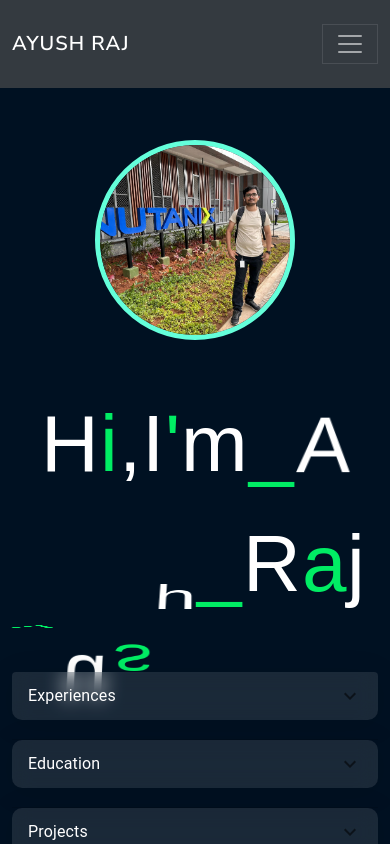
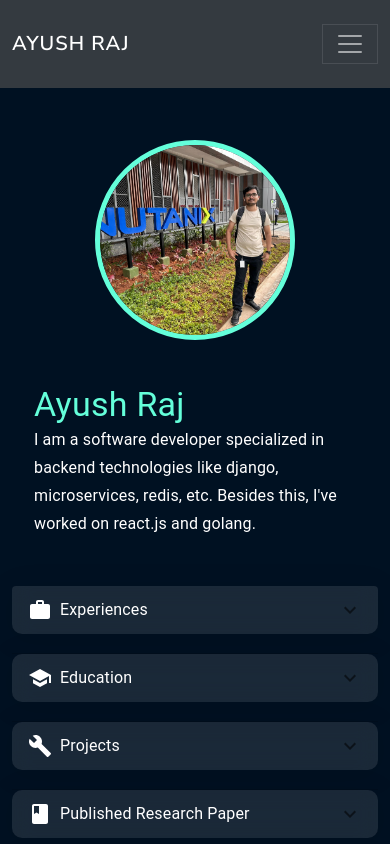
Before and after one commit to ayush-raj8/portfolio, a React (Create React App) app: page / in a window 390 px wide. Shown: the top 844 px of the page. Built offline with nearby package versions, Linux system fonts and the light colour scheme.

Commit message:
About Me changed

```diff
--- a/src/App.js
+++ b/src/App.js
@@ -24,7 +24,6 @@ function App() {
       <br></br>
       <GetInTouch/>
       </main>
-      <Footer />
       </Box>
     </Router>
   );
--- a/src/components/DataAccordion.js
+++ b/src/components/DataAccordion.js
@@ -10,12 +10,25 @@ import {
     StepContent,
     Chip,
 } from "@mui/material";
+import WorkIcon from "@mui/icons-material/Work";
+import SchoolIcon from "@mui/icons-material/School";
+import BuildIcon from "@mui/icons-material/Build";
+import ArticleIcon from "@mui/icons-material/Article";
+import BookIcon from "@mui/icons-material/Book";
 import ExpandMoreIcon from "@mui/icons-material/ExpandMore";
 import data from "./data.js";
 
 function DataAccordion() {
     const badgeColors = ["warning", "info", "success", "error", "primary"];
     const len = badgeColors.length;
+
+    const keyIcons = {
+        "Experiences": <WorkIcon sx={{ color: "#fff", mr: 1 }} />,
+        "Education": <SchoolIcon sx={{ color: "#fff", mr: 1 }} />,
+        "Projects": <BuildIcon sx={{ color: "#fff", mr: 1 }} />,
+        "Published Research Paper": <BookIcon sx={{ color: "#fff", mr: 1 }} />,
+        "Published Articles": <ArticleIcon sx={{ color: "#fff", mr: 1 }} />,
+    };
 
     return (
         <div>
@@ -28,6 +41,8 @@ function DataAccordion() {
                     marginBottom: '20px'
                 }}>
                     <AccordionSummary expandIcon={<ExpandMoreIcon />}>
+
+                        {keyIcons[key]}
                         <Typography sx={{ color: "#fff" }}>{key}</Typography>
                     </AccordionSummary>
                     <AccordionDetails>
--- a/src/components/GetInTouch.js
+++ b/src/components/GetInTouch.js
@@ -14,7 +14,7 @@ const GetInTouch = () => {
     <div style={{ backgroundColor: "#00000000", padding: "50px" }}>
 
       <h2 style={{ textAlign: "center", marginBottom: "30px",color:"#64ffda " }}>Get in Touch</h2>
-            <p style={{ textAlign: "center", marginBottom: "3px",color:"#64ffda " }}>Feel free to get in touch with me anytime! Whether you have a question, a project you'd like to discuss, <br/>or just want to say hi, I'd love to hear from you and will do my best to get back to you as soon as possible</p>
+            <p style={{ textAlign: "center", marginBottom: "3px",color:"#64ffda " }}>Feel free to get in touch with me anytime! Whether you have a question, a project you'd like to discuss, <br/>or just want to say hi, I'd love to hear from you and will do my best to get back to you as soon as possible.</p>
             <br></br>
       <form style={{ display: "flex", flexDirection: "column", alignItems: "center" }}>
          <button type="button" style={{ padding: "10px 30px", backgroundColor: "#00ed64", color: "#000000", border: "none", borderRadius: "5px", cursor: "pointer" }} onClick={handleSendEmail}> Say Hello !</button>
--- a/src/components/Starter.js
+++ b/src/components/Starter.js
@@ -1,15 +1,12 @@
-import React, { useState, useEffect } from "react";
+import React from "react";
 import pic from "./pic.jpeg";
-import Loader from "./Loader.js";
 import "./starter.css"; // Import the CSS file
-import { Avatar } from "@mui/material";
+import { Avatar, Typography } from "@mui/material";
 
 function Starter() {
-  // Your existing code here
-
   return (
     <div className="container">
-        <div className="image-container">
+      <div className="image-container">
         <Avatar
           alt="Ayush Raj"
           src={pic}
@@ -22,7 +19,13 @@ function Starter() {
       </div>
       <br></br>
       <div className="text-wrapper">
-        <Loader text="Hi, I'm_Ayush_Raj" delay={0.2} className="loader-text" />
+        <Typography variant="h4" sx={{ color:"#64ffda ", textTransform:"None" }}>
+          Ayush Raj
+        </Typography>
+        <Typography variant="subtitle1" sx={{ color: "#FFFFFF", textTransform:"None" }}>
+          I am a software developer specialized in backend technologies like
+          django, microservices, redis, etc. Besides this, I've worked on react.js and golang.
+        </Typography>
       </div>
     </div>
   );
--- a/src/components/data.js
+++ b/src/components/data.js
@@ -2,7 +2,7 @@ const data1 = {
     "Experiences": [
         {
             "title": "Nutanix technology",
-            "subtitle": "MTS-1",
+            "subtitle": "MTS-1, Python, Golang, Microservices",
             "summary": "Worked on golang and python microservices for backend.",
             "time":"July 2023 - Present"
         },
@@ -67,7 +67,7 @@ const data1 = {
             "summary": "Built an Android app classifies Iris flowers based on inputs containing shape and sizes of the flower. It also maintains a history of all sata enters using sqllite locally."
         }
     ],
-    "Published Research Papers": [
+    "Published Research Paper": [
         {
             "title":"Towards Efficient Emotion Self-report Collection Using Human-AI Collaboration: A Case Study on Smartphone Keyboard Interaction",
             "subtitle":"Active Learning,Association for Computing Machinery",
--- a/src/components/starter.css
+++ b/src/components/starter.css
@@ -11,9 +11,12 @@
 .text-wrapper {
   flex: 1;
   display: flex;
-  align-items: center;
+  flex-direction: column;
+  align-items: flex-start;
   justify-content: center;
   margin-top: 20px;
+  text-align: left;
+  padding: 1rem;
 }
 
 @media (max-width: 768px) {
@@ -23,12 +26,9 @@
   }
 
   .text-wrapper {
-    text-align: center;
+    width: 100%; /* Make sure it takes the full width */
+    text-align: left; /* Text starts from the left on smaller screens */
     margin-top: 0;
-  }
-
-  .text-wrapper .loader-text {
-    font-size: 14px;
-    white-space: nowrap;
+    padding: 0 10px; /* Optional: Add slight padding if needed */
   }
 }
```
